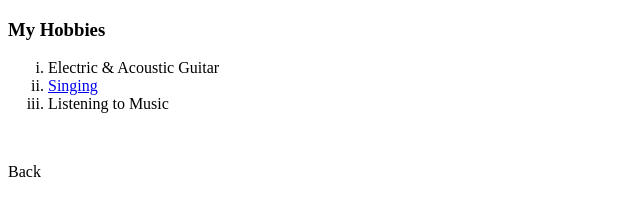
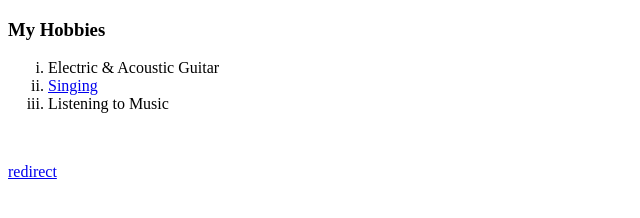
Before and after one commit to williamjeon/cv, a plain HTML site: page hobbies.html in a window 1280 px wide. Shown: the full height of the page, 0-640 px from the left. Drawn offline with Linux system fonts and the light colour scheme.

Commit message:
Update hobbies.html

```diff
--- a/hobbies.html
+++ b/hobbies.html
@@ -12,6 +12,6 @@
       <li>Listening to Music</li>
     </ol>
     <Br>
-  <p><a href="index.html"></a>Back</p>
+  <p><a href="https://williamjeon.github.io/cv/">redirect</a></p>
   </body>
 </html>
```
